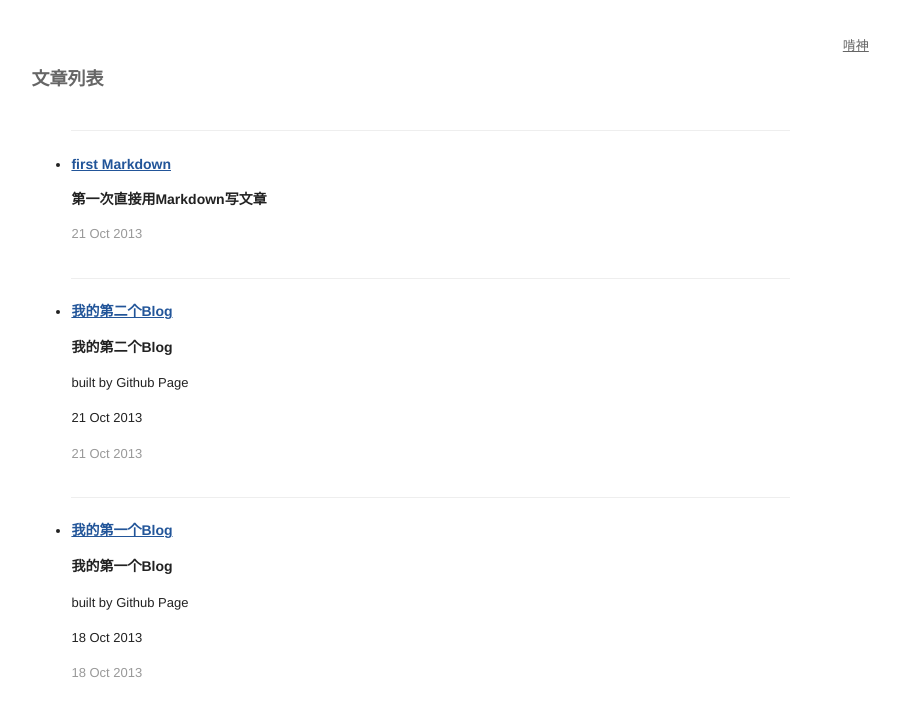
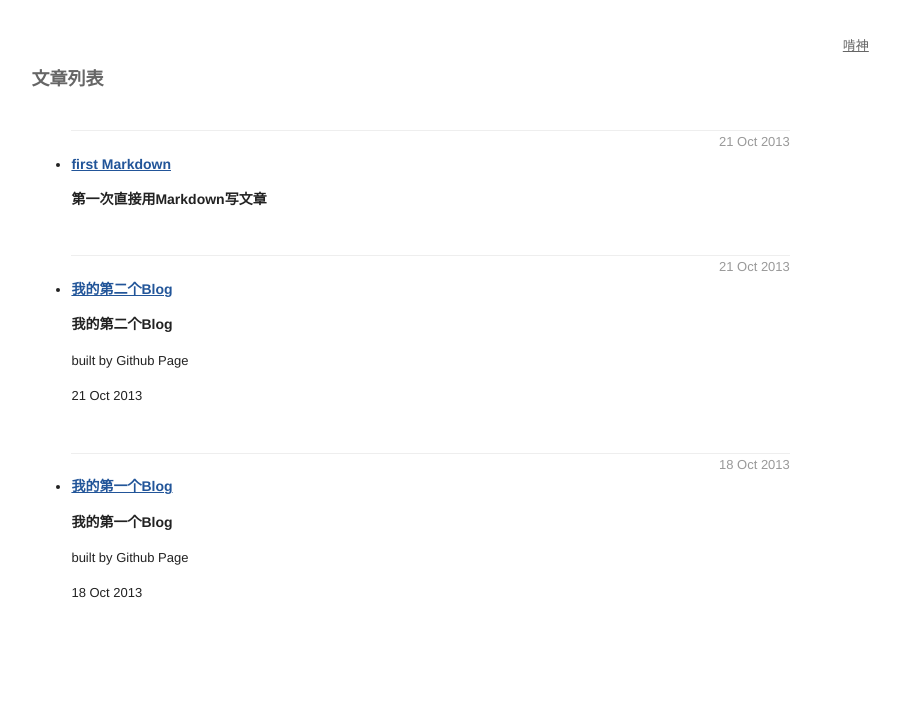
Before and after one commit to kenshinlin/archives, a Jekyll site: the page built from index.html, in a window 1280 px wide. Shown: the top 716 px of the page, without its empty margins (103-1003 px from the left). Built offline with Jekyll 4.4.1, drawn with Linux system fonts in a browser that asks for light colours.

Commit message:
Update style.css

```diff
--- a/css/style.css
+++ b/css/style.css
@@ -47,10 +47,14 @@ body{
   border-top: 1px solid #eee;
   padding: 10px 0;
   margin-left: 0;
+  position:relative;
   /*outline: */
 }
 .idx-post-data{
   color: #999;
+  position:absolute;
+  right:0;
+  top:0;
 }
 
 .idx-article-list h2{
```
